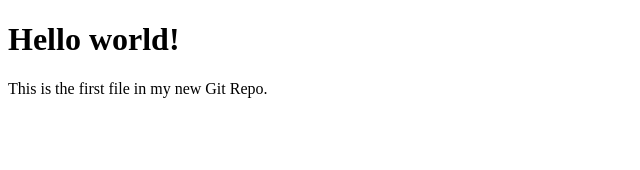
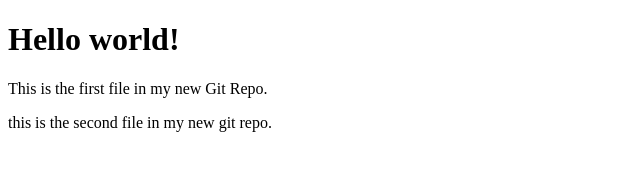
Before and after one commit to sharathshettys/mynewrepo, a plain HTML site: page index.html in a window 1280 px wide. Shown: the whole page, without its empty margins (0-640 px from the left). Drawn offline with Linux system fonts and the light colour scheme.

Commit message:
first commit in new branch

```diff
--- a/index.html
+++ b/index.html
@@ -7,6 +7,6 @@
 
 <h1>Hello world!</h1>
 <p>This is the first file in my new Git Repo.</p>
-
+<p>this is the second file in my new git repo.</p>
 </body>
 </html>
```
